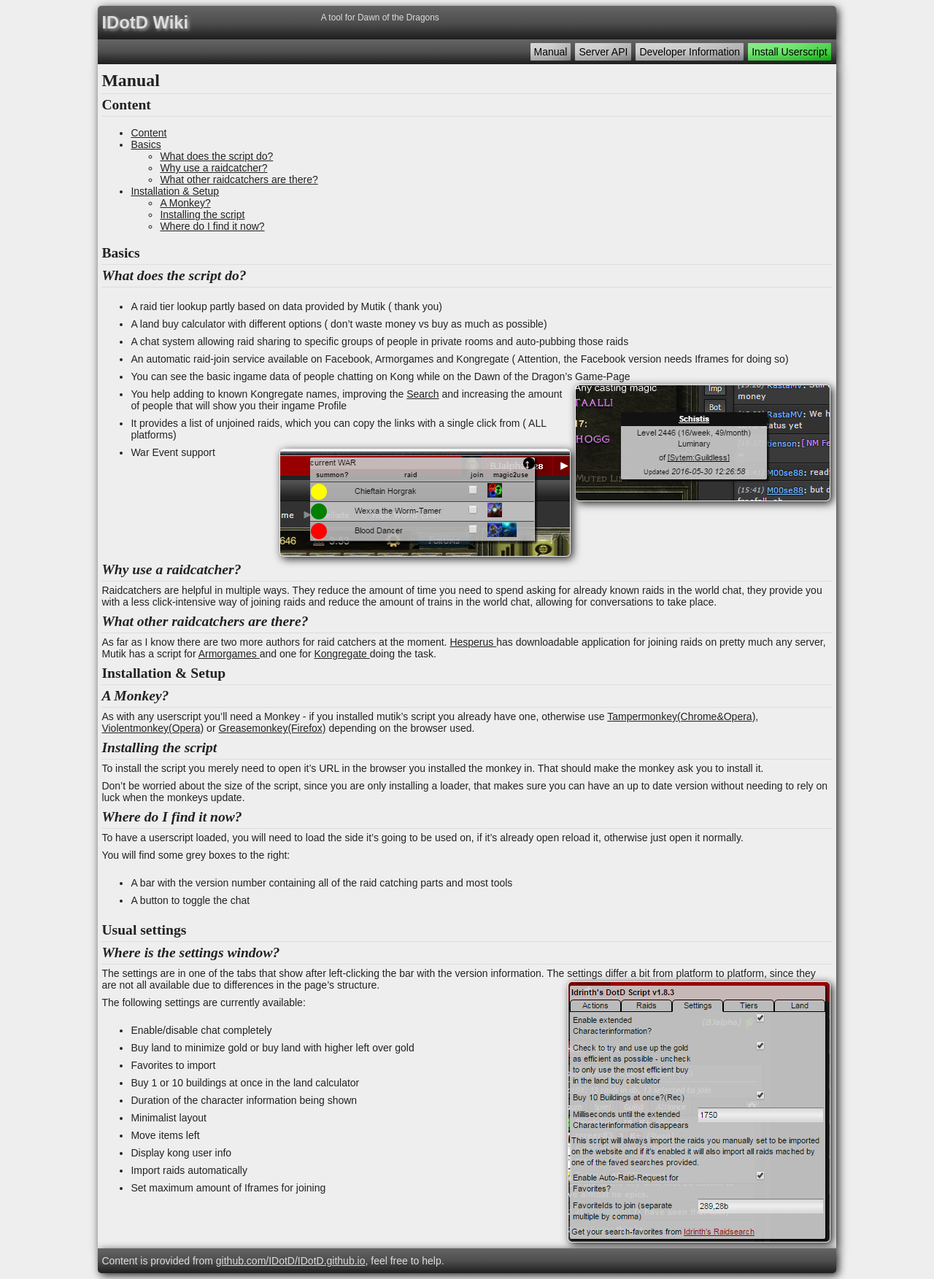
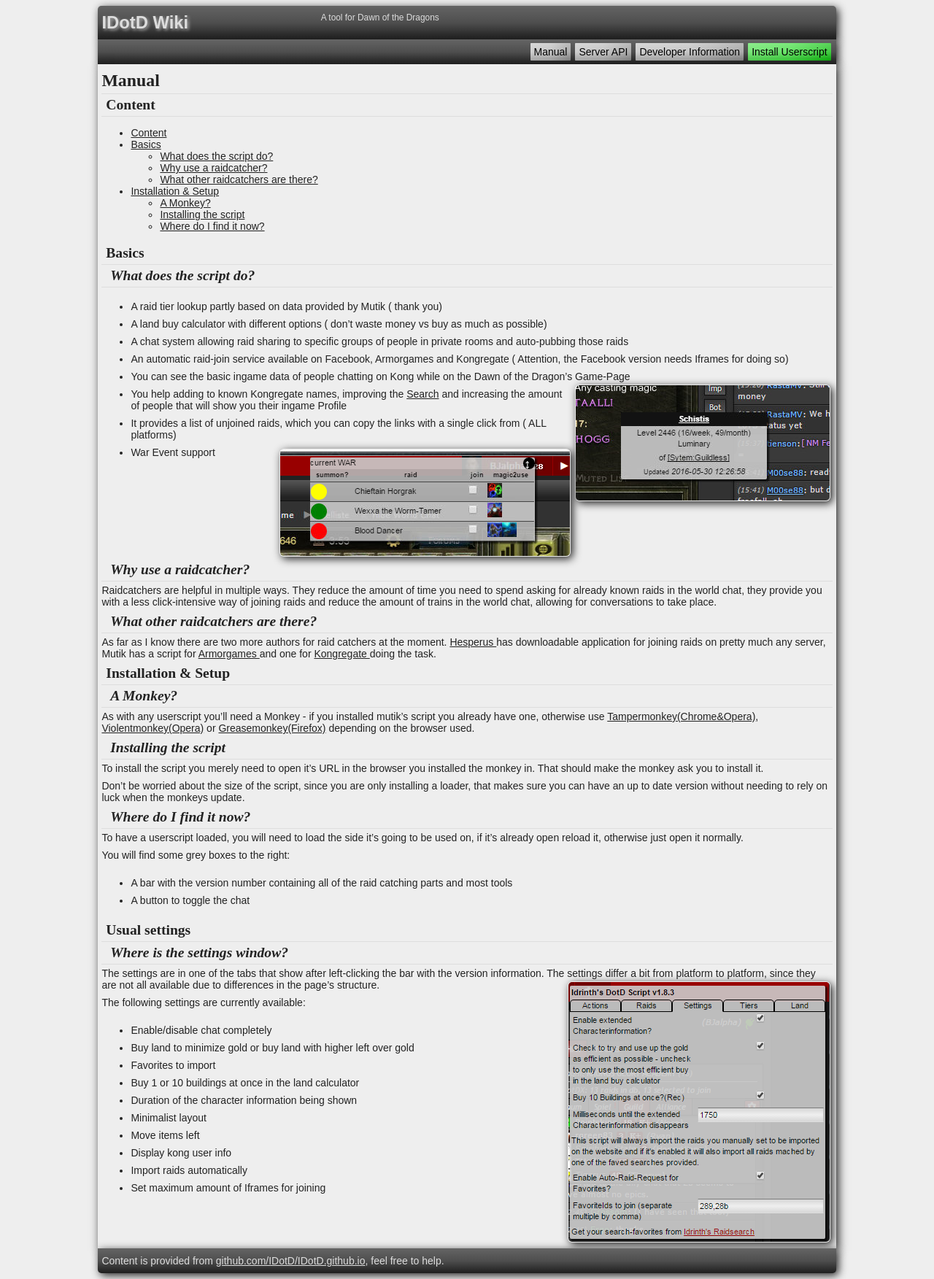
Before and after one commit to IDotD/IDotD.github.io, a Jekyll site: the page built from index.md, in a window 1280 px wide. Shown: the whole page at 73% size. Built offline with Jekyll 4.4.1, drawn with Linux system fonts in a browser that asks for light colours.

Commit message:
Update layout.css

```diff
--- a/css/layout.css
+++ b/css/layout.css
@@ -46,6 +46,19 @@ h1,h2,h3,h4,h5,p {
 }
 h1,h2,h3,h4,h5 {
   clear:both;
+  box-sizing: border-box;
+}
+h2 {
+  padding-left:0.3em;
+}
+h3 {
+  padding-left:0.6em;
+}
+h4 {
+  padding-left:0.9em;
+}
+h5 {
+  padding-left:1.2em;
 }
 img {
     max-width: 100%;
```
